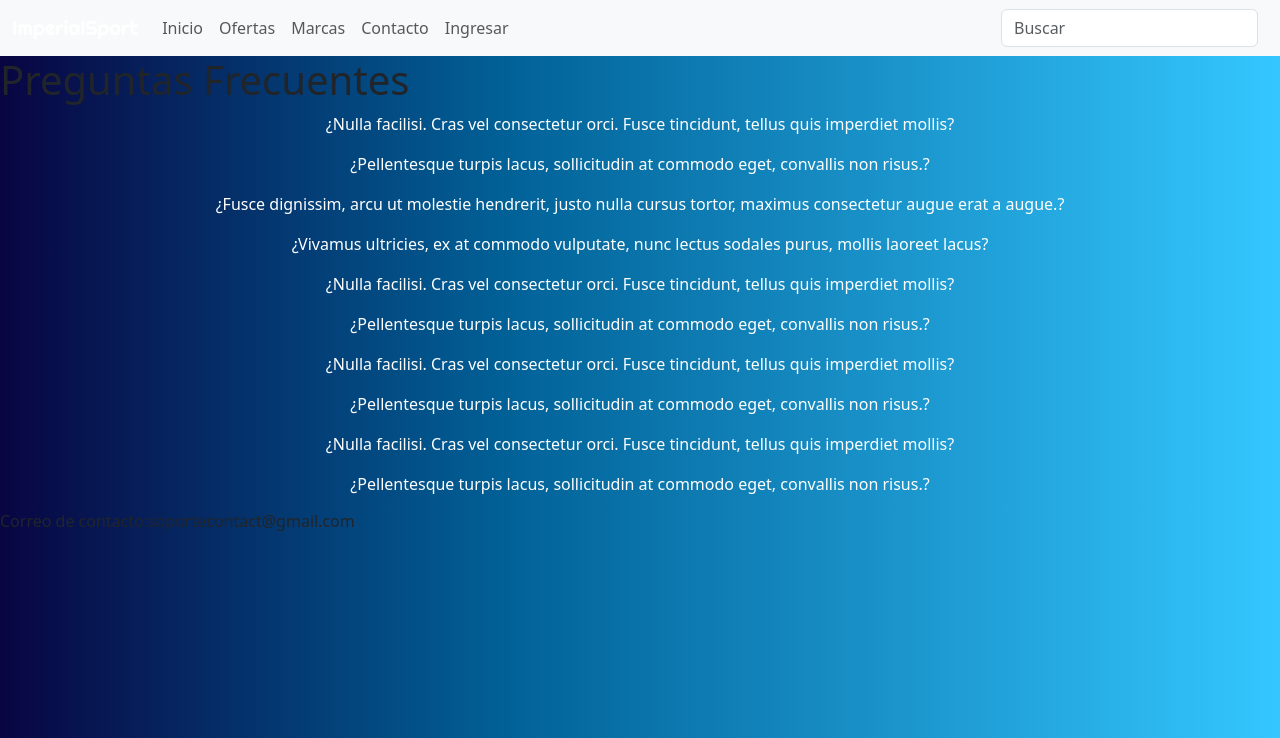
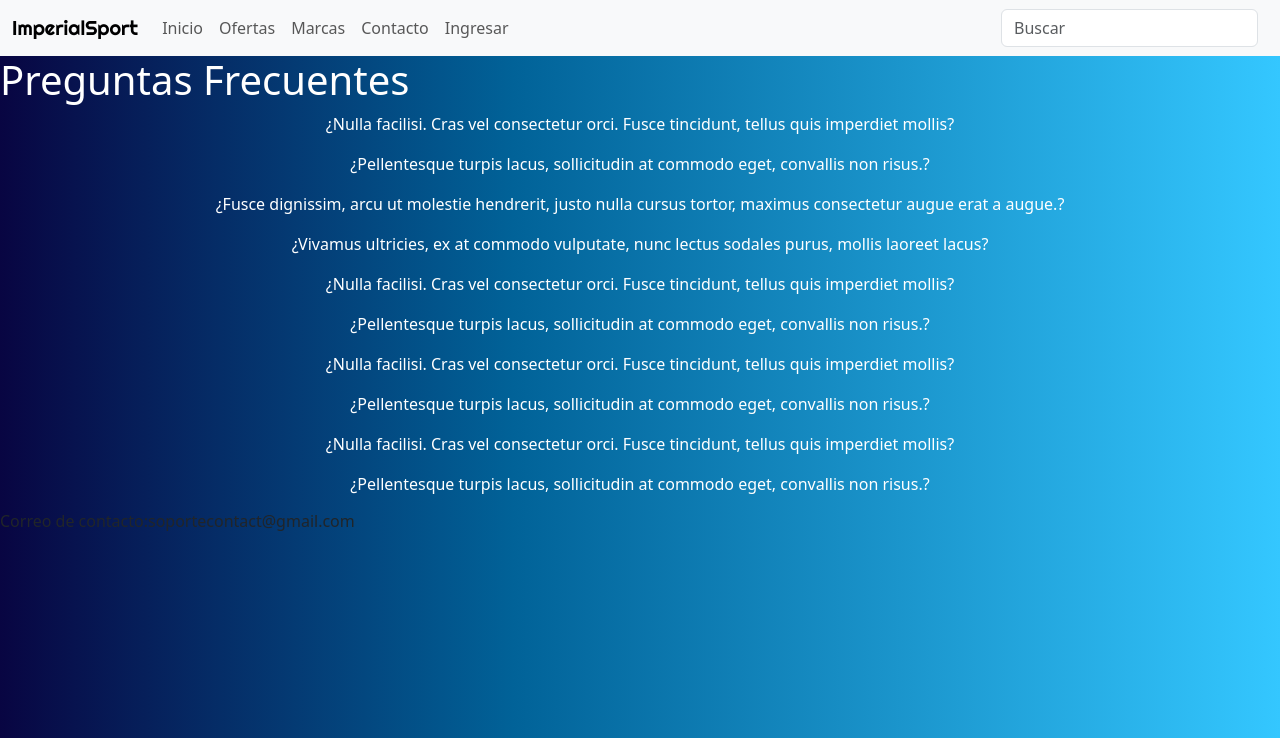
Before and after one commit to MatiasBenitez9/BenitezCoder, a plain HTML site: page pages/Contacto.html in a window 1280 px wide. Shown: the top 738 px of the page. Drawn offline with nearby package versions, Linux system fonts and the light colour scheme; a web font is replaced by a local one.

Commit message:
modificacion repetida

```diff
--- a/styles/estilos2.css
+++ b/styles/estilos2.css
@@ -3,6 +3,7 @@
 
 body{
     background: linear-gradient(90deg, rgba(8,5,66,1) 0%, rgba(1,98,152,1) 40%, rgba(52,199,255,1) 100%);
+
     position: relative;
     min-height: 100vh;
     margin: 0;
@@ -163,6 +164,9 @@ p{
 
 .titlemod{
     font-family: 'Righteous';
+    color: black;
+}
+.titleCont{
     color:white;
 }
 
```
